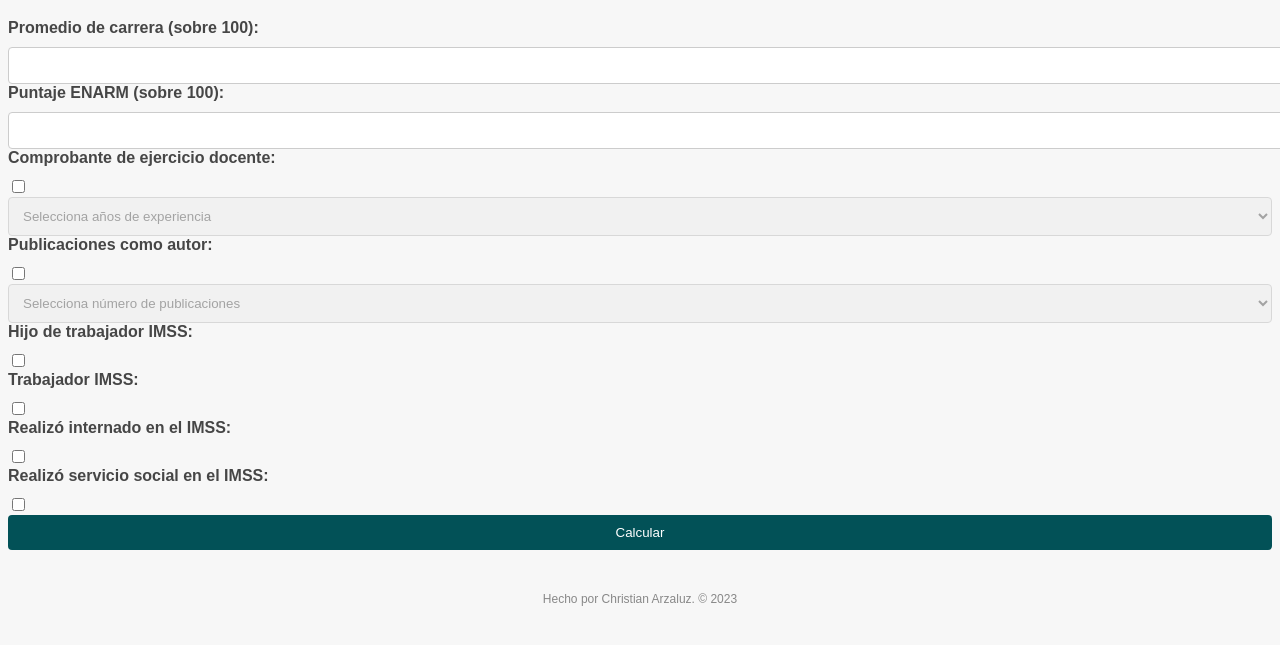
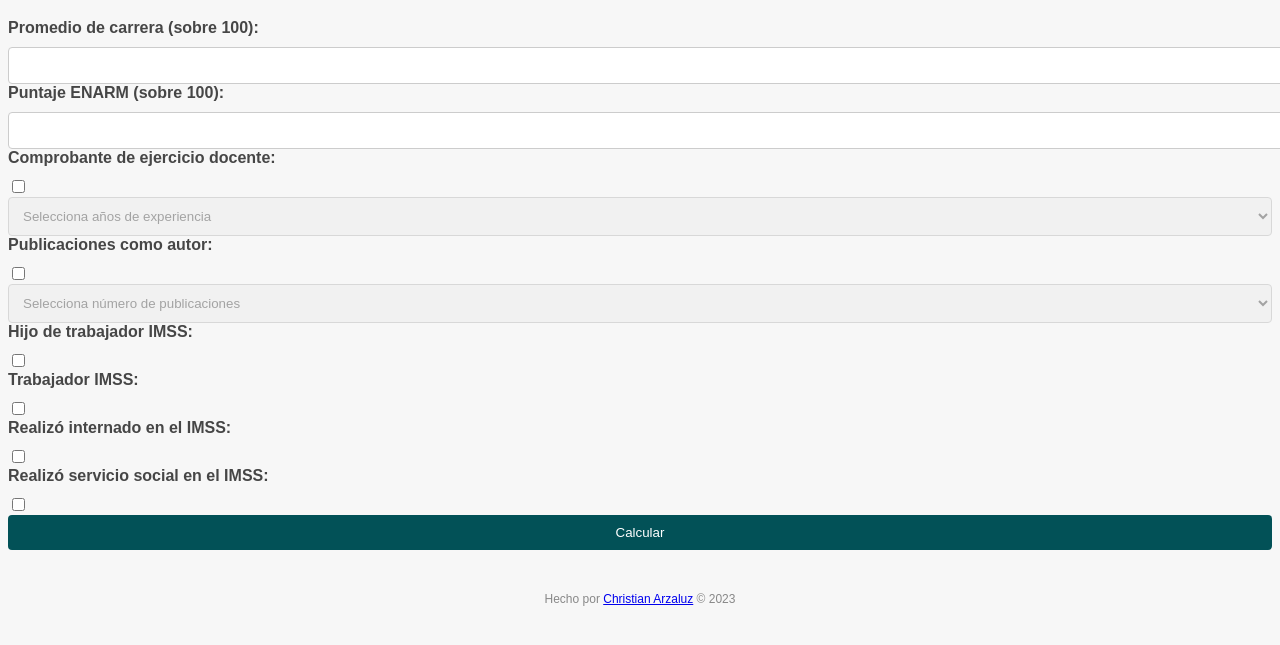
Before and after one commit to christianarzaluz/calculadoraIMSS, a plain HTML site: page index.html in a window 1280 px wide. Shown: the part 61-706 px from the top of the page. Drawn offline with Linux system fonts and the light colour scheme.

Commit message:
Update index.html

```diff
--- a/index.html
+++ b/index.html
@@ -50,7 +50,7 @@
 
   <div id="result"></div>
 <footer class="footer">
-    <p>Hecho por Christian Arzaluz. &copy; 2023</p>
+    <p>Hecho por <a href="https://github.com/christianarzaluz">Christian Arzaluz</a> &copy; 2023</p>
   </footer>
 
   <script src="script.js"></script>
```
